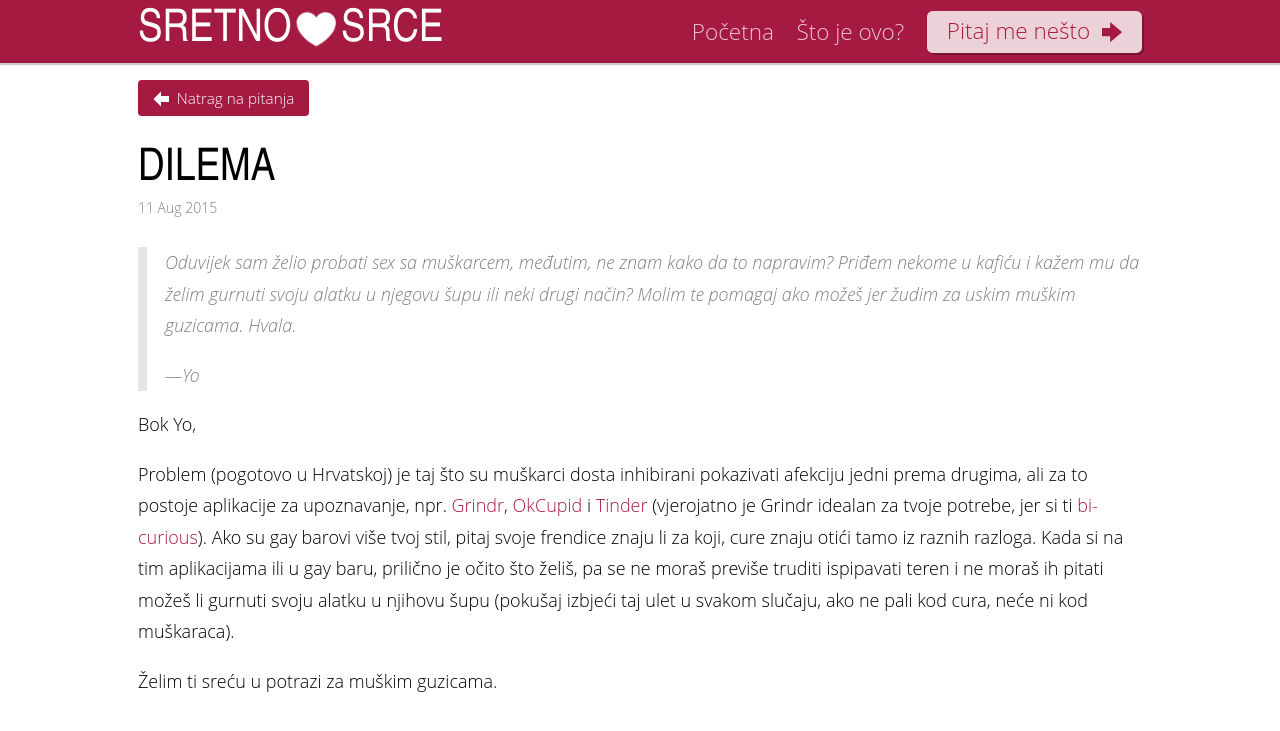
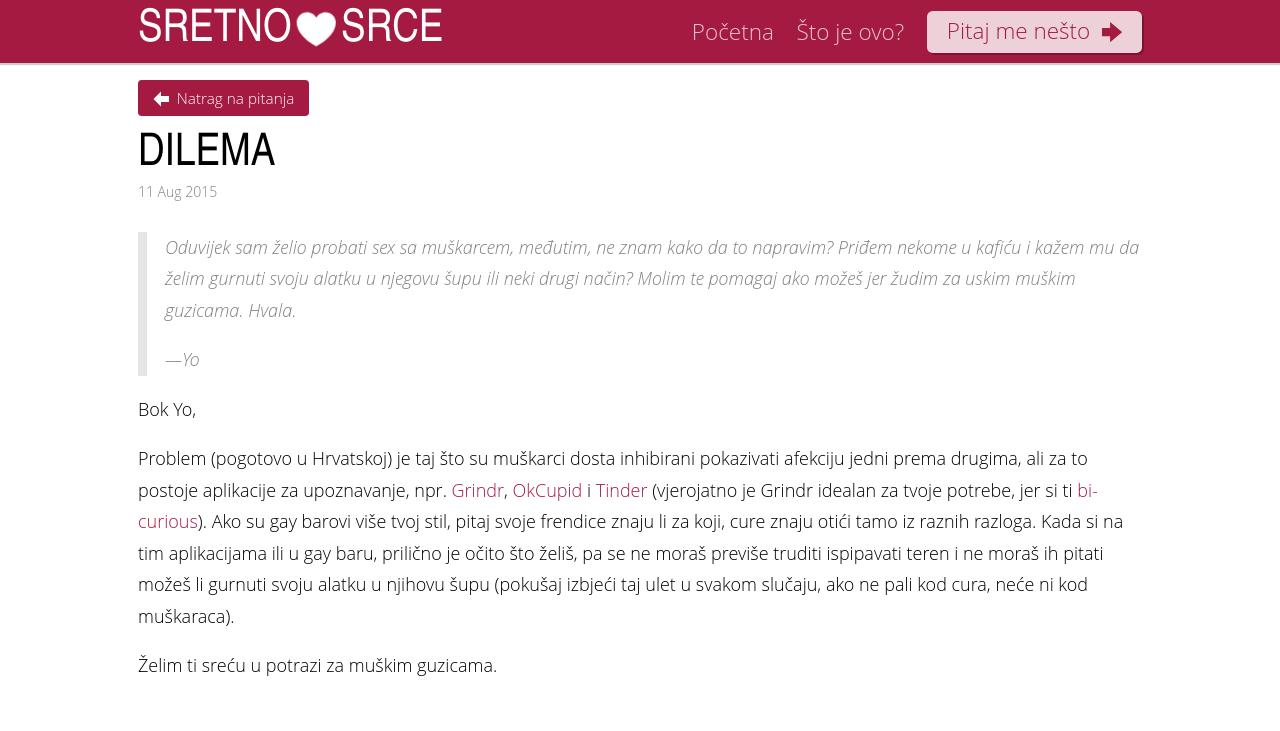
Before and after one commit to silvenon/sretnosrce, a Jekyll site: the page built from _posts/2015-08-11-dilema.md, in a window 1280 px wide. Shown: the top 731 px of the page. Built offline with Jekyll 4.4.1, drawn with Linux system fonts in a browser that asks for light colours; comment, search, counter and statistics services are not loaded.

Commit message:
Reduce back button spacing

```diff
--- a/_layouts/post.html
+++ b/_layouts/post.html
@@ -2,7 +2,7 @@
 layout: site
 ---
 
-<a class="btn btn-sm btn-primary" href="{{ '/' | prepend: site.baseurl }}">
+<a class="post-back btn btn-sm btn-primary" href="{{ '/' | prepend: site.baseurl }}">
   <svg class="icon" style="bottom: 1px" role="presentation" viewBox="0 0 1024 1024" width="16" height="16">
     <title>Arrow left</title>
     <path fill="currentColor" d="M32 512l480 480v-288h512v-384h-512v-288z"></path>
--- a/styles/_posts.scss
+++ b/styles/_posts.scss
@@ -7,6 +7,10 @@
 
   & + & {
     margin-top: 0.5em;
+  }
+
+  &-back.btn.btn {
+    margin-bottom: 0;
   }
 
   &.full &-header {
```
